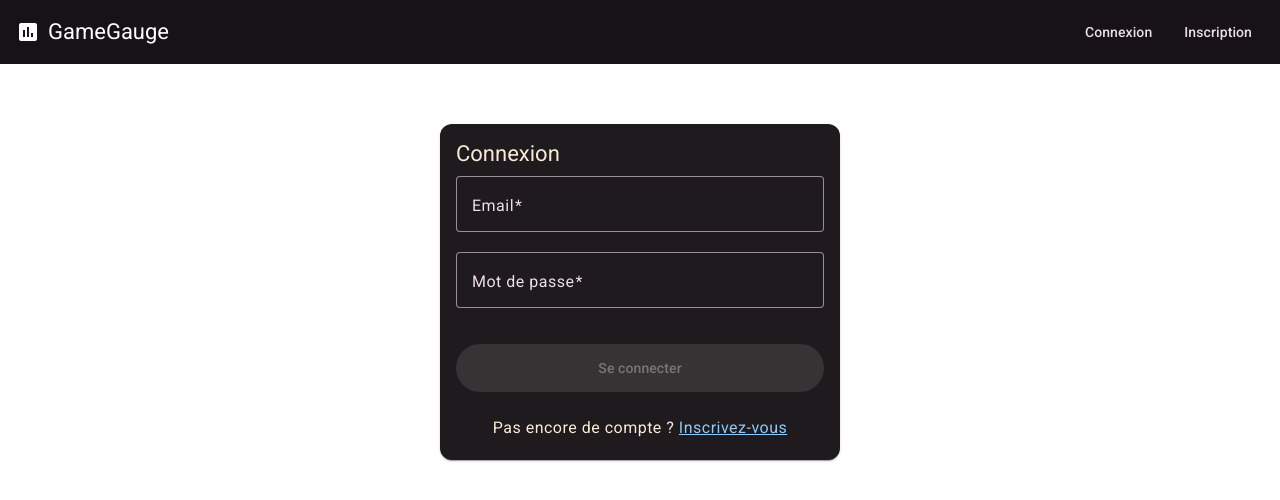
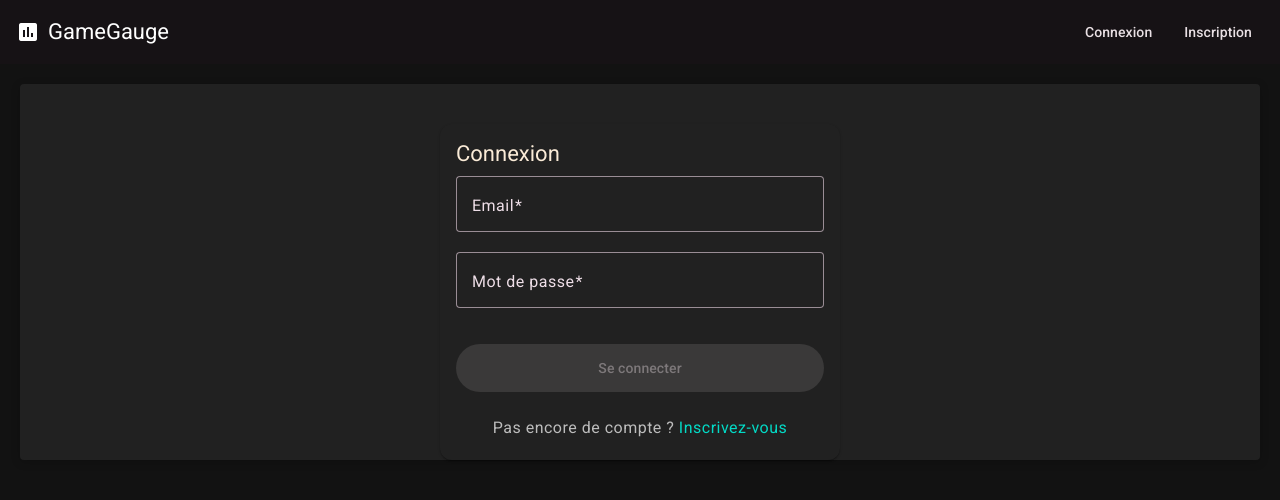
Before and after one commit to JP-maker/gamegauge-ui, an Angular app: page /login in a window 1280 px wide. Shown: the top 500 px of the page. Built offline with nearby package versions, Linux system fonts and the light colour scheme.

Commit message:
Centralize all theme color

```diff
--- a/angular.json
+++ b/angular.json
@@ -25,6 +25,11 @@
             ],
             "tsConfig": "tsconfig.app.json",
             "inlineStyleLanguage": "scss",
+            "stylePreprocessorOptions": {
+              "includePaths": [
+                "src"
+              ]
+            },
             "assets": [
               {
                 "glob": "**/*",
--- a/src/app/pages/boards/board-detail/board-detail.component.scss
+++ b/src/app/pages/boards/board-detail/board-detail.component.scss
@@ -1,3 +1,5 @@
+@use 'styles/variables' as vars;
+
 .header {
   display: flex;
   align-items: center;
@@ -29,8 +31,8 @@ h1 {
 }
 
 .rank-avatar {
-  background-color: #673ab7; // Thème primary
-  color: white;
+  background-color: vars.$primary-color;
+  color: vars.$avatar-color;
   display: flex;
   justify-content: center;
   align-items: center;
@@ -71,12 +73,12 @@ th.mat-column-roundNumber, td.mat-column-roundNumber {
 }
 
 .info-text {
-  color: rgba(255, 12, 85, 0.87); // Couleur de texte principale
+  color: vars.$warn-color; // Couleur de texte principale
 }
 
 .subtext {
   font-size: 12px;
-  color: rgba(255, 255, 255, 0.7);
+  color: vars.$text-secondary-color;
 }
 .info-item > div {
     display: flex;
--- a/src/app/pages/boards/board-list/board-list.component.scss
+++ b/src/app/pages/boards/board-list/board-list.component.scss
@@ -1,3 +1,5 @@
+@use 'styles/variables' as vars;
+
 .container {
   position: relative;
 }
@@ -9,7 +11,7 @@
   align-items: center;
   padding: 50px;
   gap: 16px;
-  color: rgba(255, 255, 255, 0.7);
+  color: vars.$text-secondary-color;
 }
 
 .empty-state mat-icon {
--- a/src/app/pages/landing/landing.component.scss
+++ b/src/app/pages/landing/landing.component.scss
@@ -1,6 +1,4 @@
-$section-hero-bg: #121212; // Fond principal
-$section-board-bg: #212121; // Un gris un peu plus clair
-$section-cta-bg: #303030;   // Un autre gris
+@use 'styles/variables' as vars;
 
 // Style de base pour un conteneur de section
 .section-container {
@@ -18,15 +16,15 @@ $section-cta-bg: #303030;   // Un autre gris
 
 // Appliquer les couleurs de fond
 .hero-section {
-  background-color: $section-hero-bg;
+  background-color: vars.$section-hero-bg;
 }
 
 .board-section {
-  background-color: $section-board-bg;
+  background-color: vars.$section-board-bg;
 }
 
 .cta-section {
-  background-color: $section-cta-bg;
+  background-color: vars.$section-cta-bg;
 }
 
 // Rendre le contenu du header et du CTA plus lisible
@@ -37,7 +35,7 @@ $section-cta-bg: #303030;   // Un autre gris
 
 .subtitle {
   font-size: 1.2rem;
-  color: rgba(255, 255, 255, 0.7);
+  color: vars.$text-secondary-color;
   margin-bottom: 24px;
 }
 
@@ -67,7 +65,7 @@ $section-cta-bg: #303030;   // Un autre gris
 }
 .subtitle {
   font-size: 1.2rem;
-  color: rgba(255,255,255,0.7);
+  color: vars.$text-secondary-color;
 }
 .header {
   display: flex;
@@ -100,8 +98,8 @@ h1 {
 }
 
 .rank-avatar {
-  background-color: #673ab7; // Thème primary
-  color: white;
+  background-color: vars.$primary-color;
+  color: vars.$avatar-color;
   display: flex;
   justify-content: center;
   align-items: center;
@@ -142,12 +140,12 @@ th.mat-column-roundNumber, td.mat-column-roundNumber {
 }
 
 .info-text {
-  color: rgba(255, 12, 85, 0.87); // Couleur de texte principale
+  color: vars.$warn-color; // Couleur de texte principale
 }
 
 .subtext {
   font-size: 12px;
-  color: rgba(255, 255, 255, 0.7);
+  color: vars.$text-secondary-color;
 }
 .info-item > div {
     display: flex;
--- a/src/app/pages/login/login.component.scss
+++ b/src/app/pages/login/login.component.scss
@@ -1,5 +1,32 @@
+@use 'styles/variables' as vars;
+
 .form-container {
   display: flex;
   justify-content: center;
   padding-top: 40px;
+  background-color: vars.$surface-color;
+  border-radius: vars.$border-radius;
+  box-shadow: vars.$box-shadow;
 }
+
+.error-message {
+  color: vars.$warn-color; // <-- UTILISATION
+  text-align: center;
+  margin-bottom: 16px;
+}
+
+// On peut aussi styliser la carte pour qu'elle utilise notre couleur de surface
+mat-card {
+  background-color: vars.$surface-color; // <-- UTILISATION
+}
+
+mat-card-actions p {
+  color: vars.$text-secondary-color; // <-- UTILISATION
+
+  a {
+    color: vars.$accent-color; // <-- UTILISATION
+    &:hover {
+      color: vars.$text-primary-color;
+    }
+  }
+}
--- a/src/app/pages/register/register.component.scss
+++ b/src/app/pages/register/register.component.scss
@@ -1,6 +1,29 @@
+@use 'styles/variables' as vars;
+
 .form-container {
   display: flex;
   justify-content: center;
   padding-top: 40px;
 }
-// ... (tous les autres styles du login.component.scss)
+
+.error-message {
+  color: vars.$warn-color; // <-- UTILISATION
+  text-align: center;
+  margin-bottom: 16px;
+}
+
+// On peut aussi styliser la carte pour qu'elle utilise notre couleur de surface
+mat-card {
+  background-color: vars.$surface-color; // <-- UTILISATION
+}
+
+mat-card-actions p {
+  color: vars.$text-secondary-color; // <-- UTILISATION
+
+  a {
+    color: vars.$accent-color; // <-- UTILISATION
+    &:hover {
+      color: vars.$text-primary-color;
+    }
+  }
+}
--- a/src/styles.scss
+++ b/src/styles.scss
@@ -1,8 +1,10 @@
 /* You can add global styles to this file, and also import other style files */
-
+@use 'styles/variables' as vars;
 @use '@angular/material' as mat;
 
 @include mat.core();
+
+$gamegauge-primary: #bb86fc; // Violet clair (style Material Dark)
 
 $theme: mat.define-theme((
   color: (
@@ -18,7 +20,20 @@ html {
   height: 100%;
 }
 
-body { margin: 0; font-family: Roboto, "Helvetica Neue", sans-serif; }
+body {
+  margin: 0;
+  font-family: Roboto, "Helvetica Neue", sans-serif;
+  background-color: vars.$background-color;
+  color: vars.$text-primary-color;
+}
+
+a {
+  color: vars.$accent-color; // <-- UTILISATION
+  text-decoration: none;
+  &:hover {
+    text-decoration: underline;
+  }
+}
 
 mat-card {
   width: 100%;
@@ -38,6 +53,10 @@ mat-card-actions {
 
 mat-card-actions a {
   color: #90caf9; // Couleur primaire claire de Material
+}
+
+mat-dialog-content {
+  padding-top: 10px !important;
 }
 
 form {
--- /dev/null
+++ b/src/styles/_variables.scss
@@ -0,0 +1,27 @@
+// --- COULEURS DE BASE ---
+// Couleurs neutres pour le fond et les surfaces (cartes, dialogues, etc.)
+$background-color: #121212;
+$surface-color: #212121;
+$surface-highlight-color: #303030;
+
+// Couleurs pour les textes
+$text-primary-color: #ffffff;      // Texte principal
+$text-secondary-color: rgba(255, 255, 255, 0.7); // Texte secondaire, sous-titres
+$text-disabled-color: rgba(255, 255, 255, 0.5);  // Texte désactivé
+
+// --- COULEURS DE LA MARQUE (THÈME) ---
+// On peut les lier aux palettes Material si on veut, ou les définir manuellement.
+$primary-color: #bb86fc; // Violet clair (style Material Dark)
+$accent-color: #03dac6;  // Cyan (style Material Dark)
+$warn-color: #cf6679;    // Rouge clair (style Material Dark)
+
+// --- AUTRES VARIABLES ---
+$border-radius: 4px; // Rayon des bordures
+$box-shadow: 0 2px 10px rgba(0, 0, 0, 0.2); // Ombre portée standard
+
+// --- COULEURS DES SECTIONS SPÉCIFIQUES ---
+$section-hero-bg: #121212; // Fond principal
+$section-board-bg: #212121; // Un gris un peu plus clair
+$section-cta-bg: #303030;   // Un autre gris
+
+$avatar-color: white; // Couleur du texte dans les avatars
```
